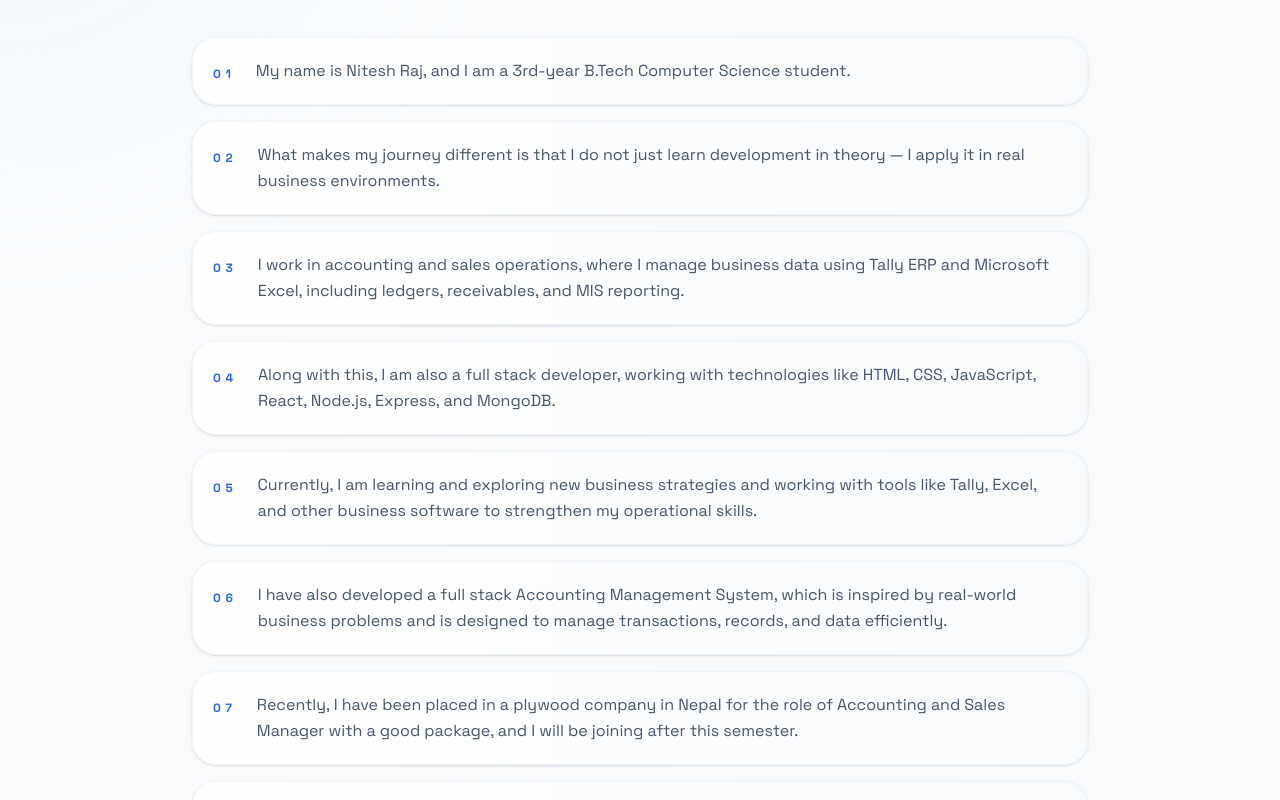
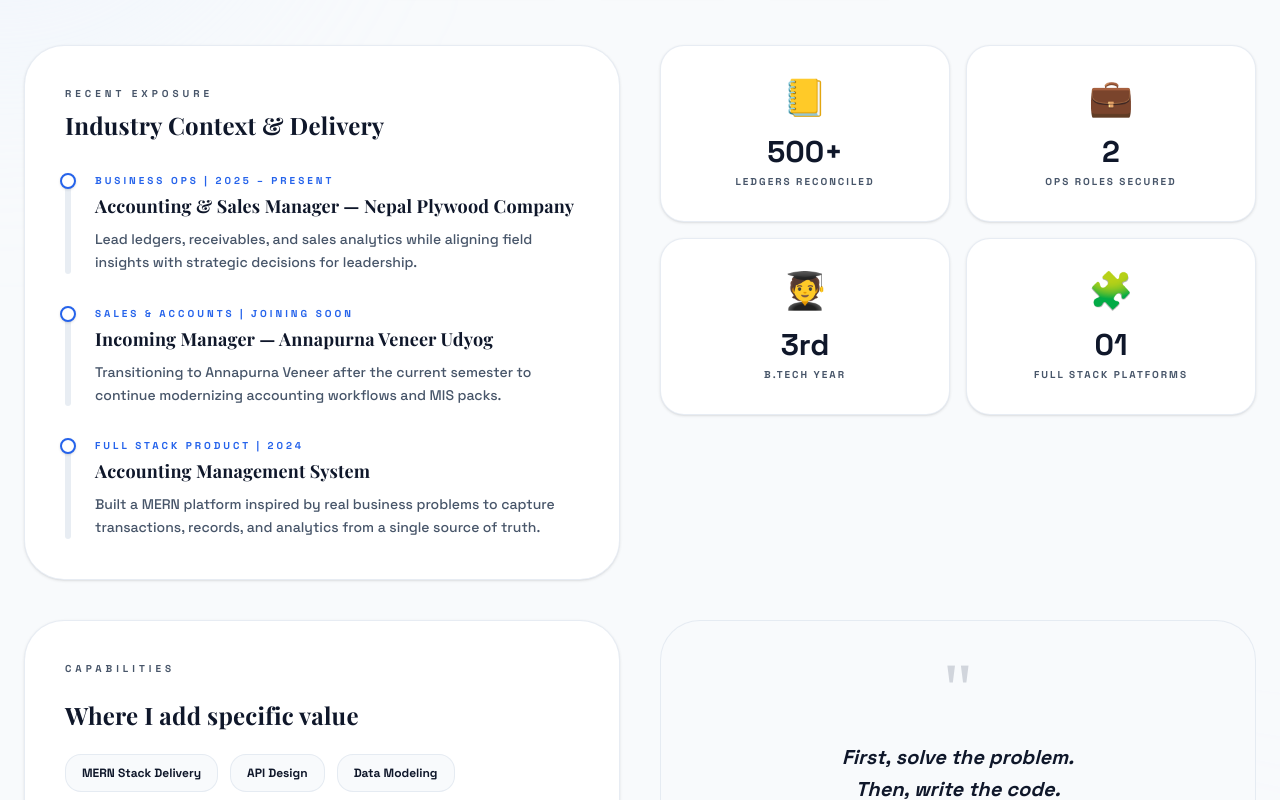
Before and after one commit to nitesh7079/My-Portfolio, a React (Vite) app: page / in a window 1280 px wide. Shown: the part 1740-2540 px from the top of the page. Built offline with nearby package versions, Linux system fonts and the light colour scheme.

Commit message:
Remove numbered about cards section

```diff
--- a/src/components/About.jsx
+++ b/src/components/About.jsx
@@ -64,17 +64,6 @@ const About = () => {
   ];
 
   const keyPromises = ['Business-informed software', 'Real-world validation', 'Scale-ready delivery'];
-  const aboutPoints = [
-    'My name is Nitesh Raj, and I am a 3rd-year B.Tech Computer Science student.',
-    'What makes my journey different is that I do not just learn development in theory — I apply it in real business environments.',
-    'I work in accounting and sales operations, where I manage business data using Tally ERP and Microsoft Excel, including ledgers, receivables, and MIS reporting.',
-    'Along with this, I am also a full stack developer, working with technologies like HTML, CSS, JavaScript, React, Node.js, Express, and MongoDB.',
-    'Currently, I am learning and exploring new business strategies and working with tools like Tally, Excel, and other business software to strengthen my operational skills.',
-    'I have also developed a full stack Accounting Management System, which is inspired by real-world business problems and is designed to manage transactions, records, and data efficiently.',
-    'Recently, I have been placed in a plywood company in Nepal for the role of Accounting and Sales Manager with a good package, and I will be joining after this semester.',
-    'My long-term goal is to become a businessman. I plan to gain 2–3 years of real industry experience, understand business operations deeply, and then start and run my own business.',
-    'My portfolio reflects this journey of combining business knowledge with technical skills to build practical and scalable solutions.'
-  ];
   const currentFocus = ['Next.js', 'Docker', 'AWS'];
   const capabilityTags = ['MERN Stack Delivery', 'API Design', 'Data Modeling', 'UI Architecture', 'Testing & QA', 'Project Ownership'];
   const achievements = [
@@ -126,21 +115,6 @@ const About = () => {
               >
                 {promise}
               </span>
-            ))}
-          </div>
-          <div className="max-w-4xl mx-auto mt-10 space-y-4 text-left">
-            {aboutPoints.map((point, index) => (
-              <div
-                key={point}
-                className="flex gap-5 p-5 rounded-3xl bg-gradient-to-r from-[var(--bg-secondary)] to-[var(--bg-primary)] border border-[var(--border-color)]/60 shadow-sm"
-              >
-                <span className="text-xs font-black tracking-[0.4em] text-[var(--accent-primary)] pt-2">
-                  {(index + 1).toString().padStart(2, '0')}
-                </span>
-                <p className="text-[var(--text-secondary)] text-base leading-relaxed">
-                  {point}
-                </p>
-              </div>
             ))}
           </div>
         </div>
```
